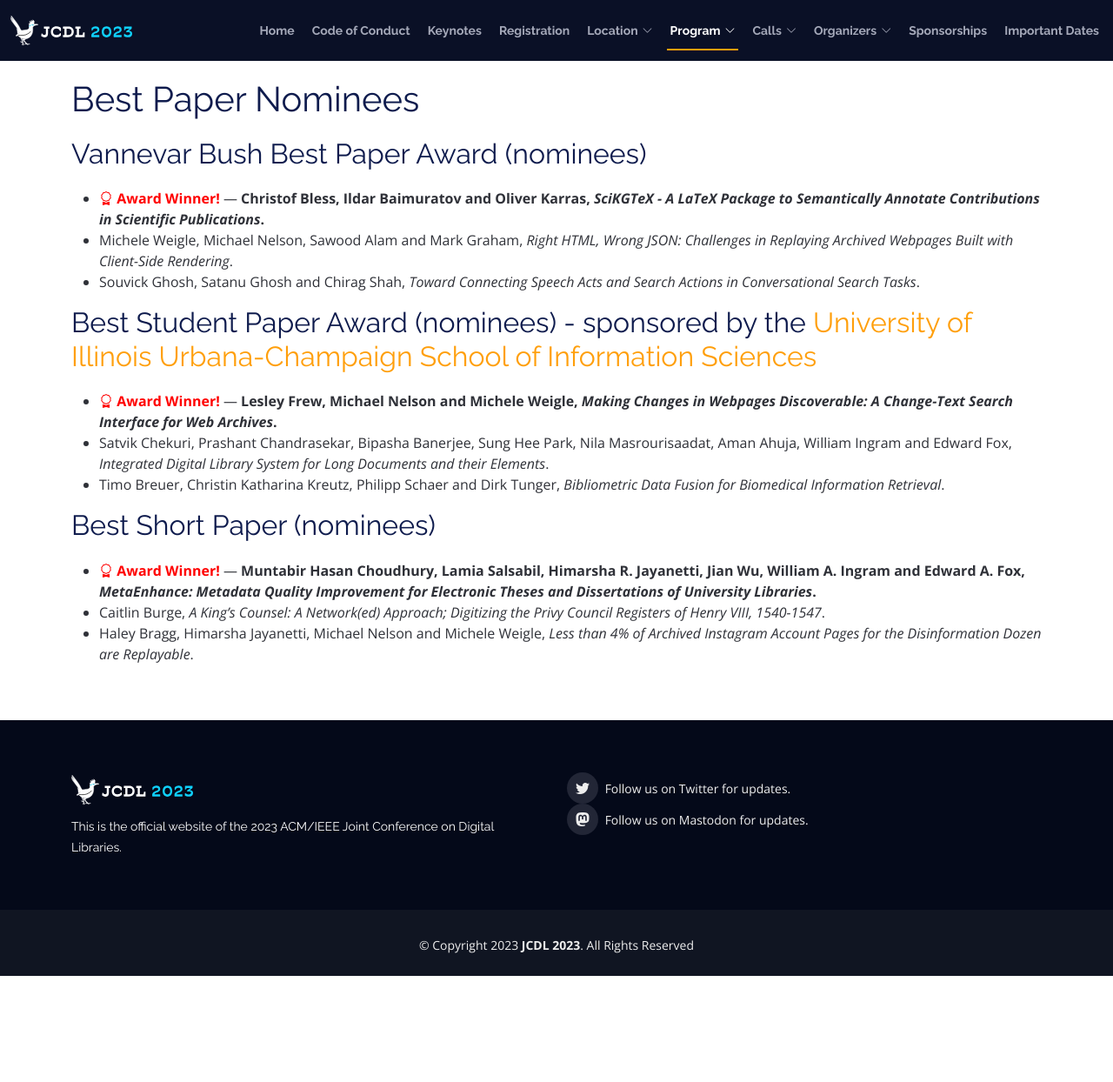
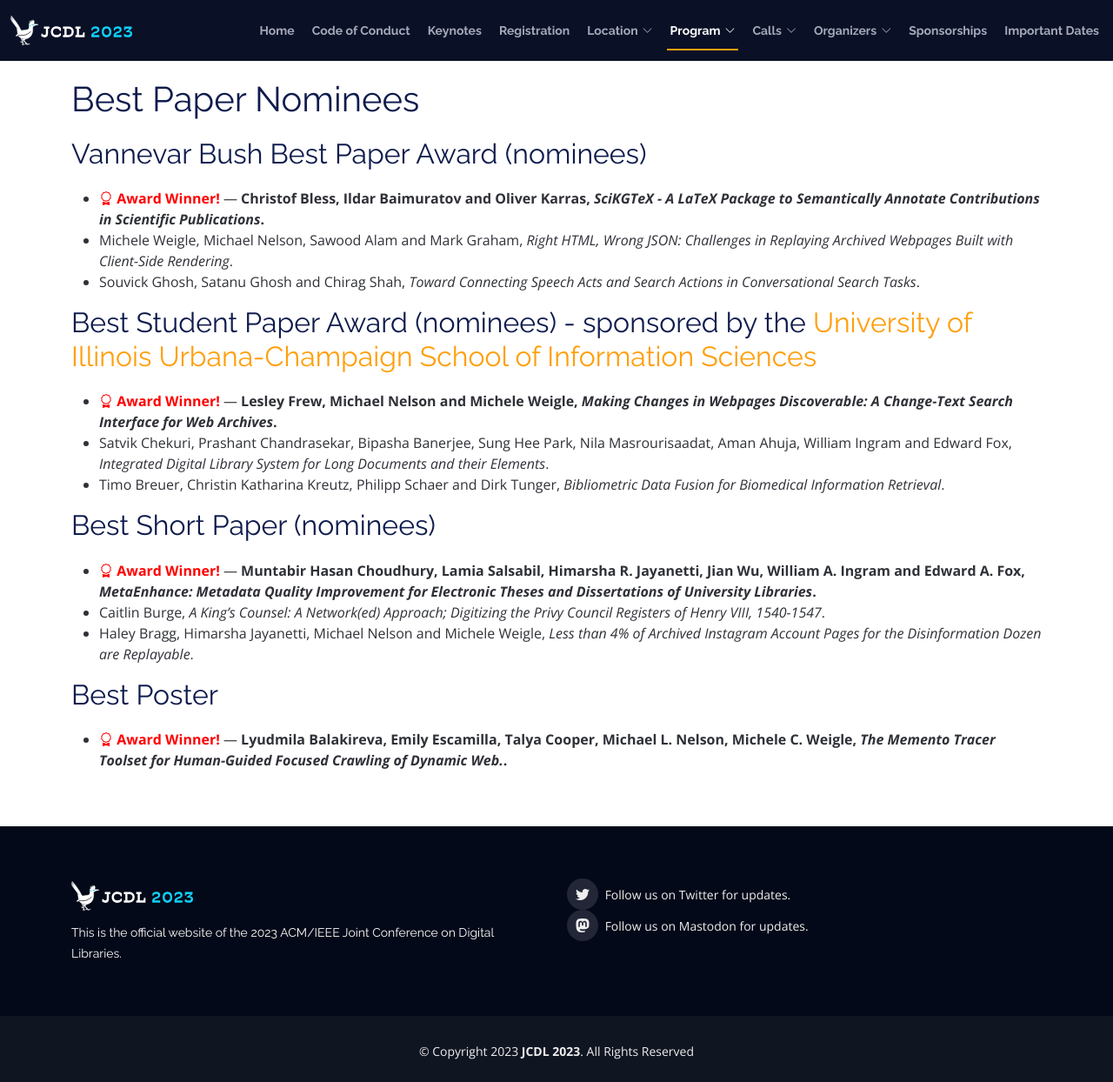
Before and after one commit to shawnmjones/JCDL2023-website-source, a Jekyll site: the page built from awards.html, in a window 1280 px wide and 1244 px high. Shown: the whole window at 87% size. Built offline with Jekyll 4.4.1, drawn with Linux system fonts in a browser that asks for light colours.

Commit message:
adding best poster to award winners

```diff
--- a/awards.html
+++ b/awards.html
@@ -53,6 +53,12 @@ permalink: /program/awards/
                     <li>Haley Bragg, Himarsha Jayanetti, Michael Nelson and Michele Weigle, <em>Less than 4% of Archived Instagram Account Pages for the Disinformation Dozen are Replayable</em>.</li>
                   </ul>
 
+                  <h2>Best Poster</h2>
+
+                  <ul>
+                      <li><span class="winner"><i class="bi bi-award"></i> Award Winner!</span> &mdash; <span class="winner-title">Lyudmila Balakireva, Emily Escamilla, Talya Cooper, Michael L. Nelson, Michele C. Weigle, <em>The Memento Tracer Toolset for Human-Guided Focused Crawling of Dynamic Web.</em>.</span></li>
+                  </ul>
+
                 </div>
 
             </div>
```
